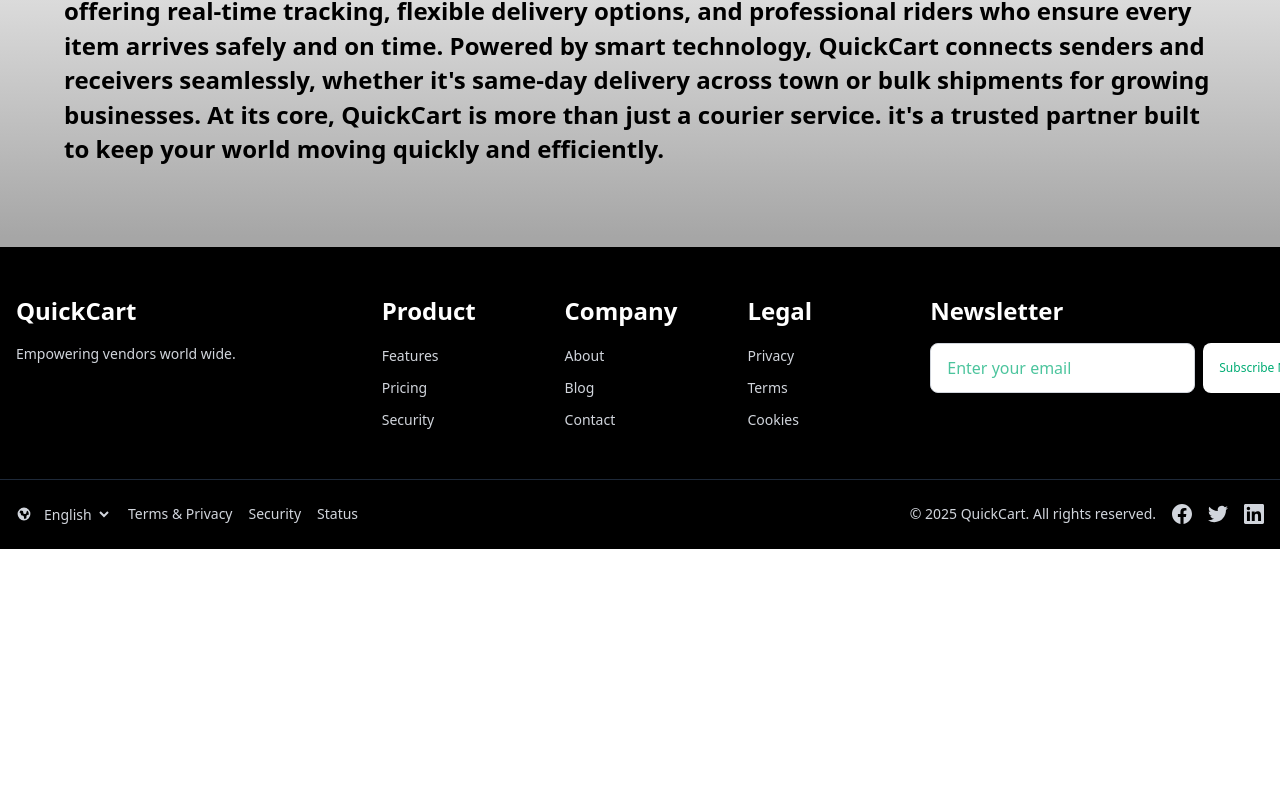
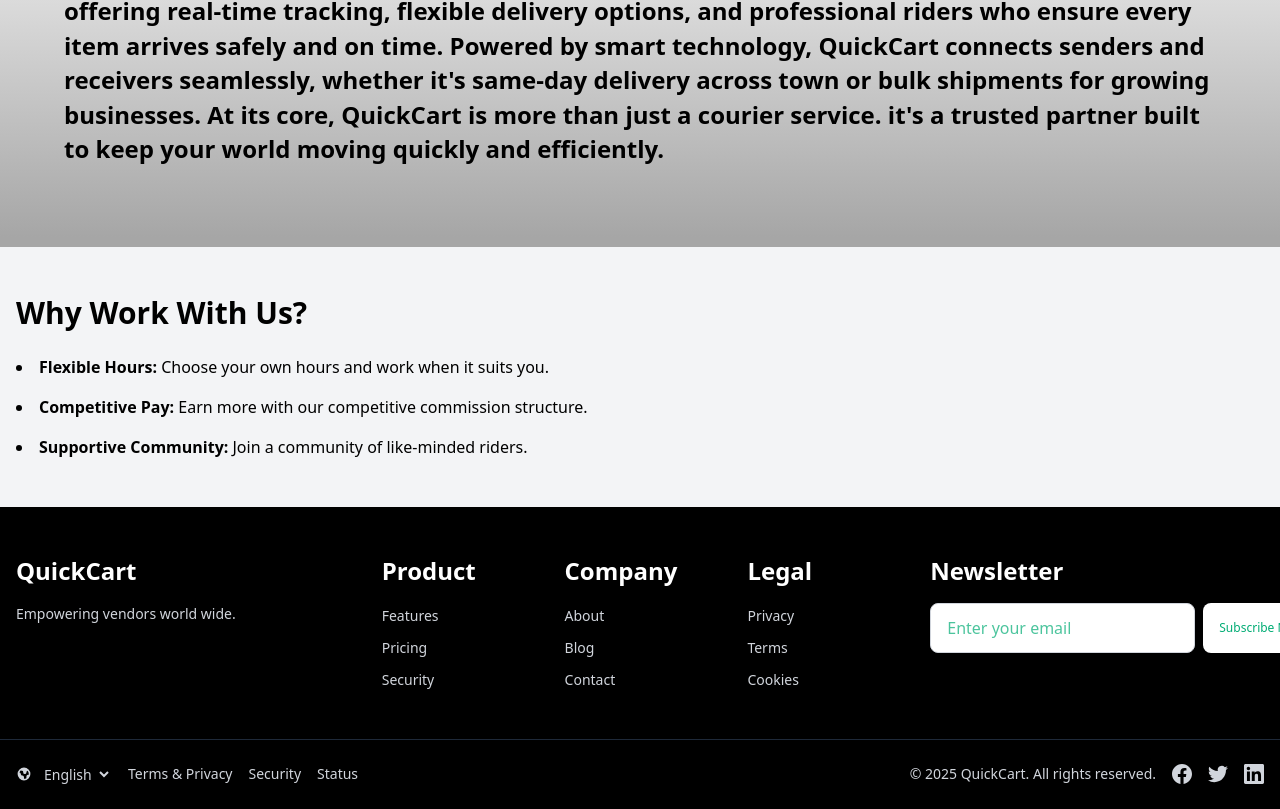
Before and after one commit to Olasunkanmi001/quickCart-landingPage, a React (Vite) app: page /riderLanding in a window 1280 px wide. Shown: the part 924-1733 px from the top of the page. Before the commit the page ends 1473 px from the top, so only its background shows below. Built offline with nearby package versions, Linux system fonts and the light colour scheme.

Commit message:
Create why work with us section for the riderLanding.jsx

```diff
--- a/src/component/riderLanding.jsx
+++ b/src/component/riderLanding.jsx
@@ -9,6 +9,7 @@ import {
   FaClock,
   FaDollarSign,
 } from "react-icons/fa";
+import RiderWhyWorkWithUs from "./riderWhyWorkWithUs";
 
 const RiderLanding = () => {
   // Scroll to top when component mounts
@@ -18,7 +19,6 @@ const RiderLanding = () => {
 
   return (
     <div className="bg-white">
-      {/* Optional: Back to Home link */}
       <div className="bg-gray-50 px-6 py-3 border-b">
         <Link
           to="/"
@@ -29,13 +29,11 @@ const RiderLanding = () => {
         </Link>
       </div>
 
-      {/* Hero Section */}
       <RiderHero />
-      {/* Info Section */}
       <RiderInfo />
 
       {/* Why Work With Us Section */}
-
+      <RiderWhyWorkWithUs />
       {/* AI Assistant Section */}
 
       {/* CTA Section */}
--- /dev/null
+++ b/src/component/riderWhyWorkWithUs.jsx
@@ -0,0 +1,27 @@
+import React, { useEffect } from "react";
+
+const RiderWhyWorkWithUs = () => {
+  return (
+    <section className="bg-gray-100 py-12">
+      <div className="max-w-7xl mx-auto px-4">
+        <h2 className="text-3xl font-bold mb-6">Why Work With Us?</h2>
+        <ul className="list-disc list-inside space-y-4">
+          <li>
+            <strong>Flexible Hours:</strong> Choose your own hours and work when
+            it suits you.
+          </li>
+          <li>
+            <strong>Competitive Pay:</strong> Earn more with our competitive
+            commission structure.
+          </li>
+          <li>
+            <strong>Supportive Community:</strong> Join a community of
+            like-minded riders.
+          </li>
+        </ul>
+      </div>
+    </section>
+  );
+};
+
+export default RiderWhyWorkWithUs;
```
